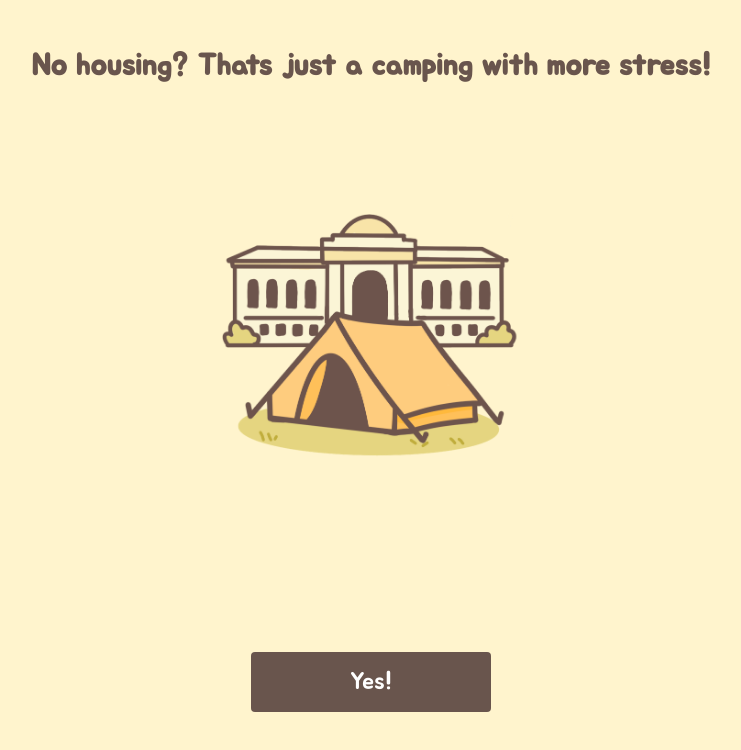
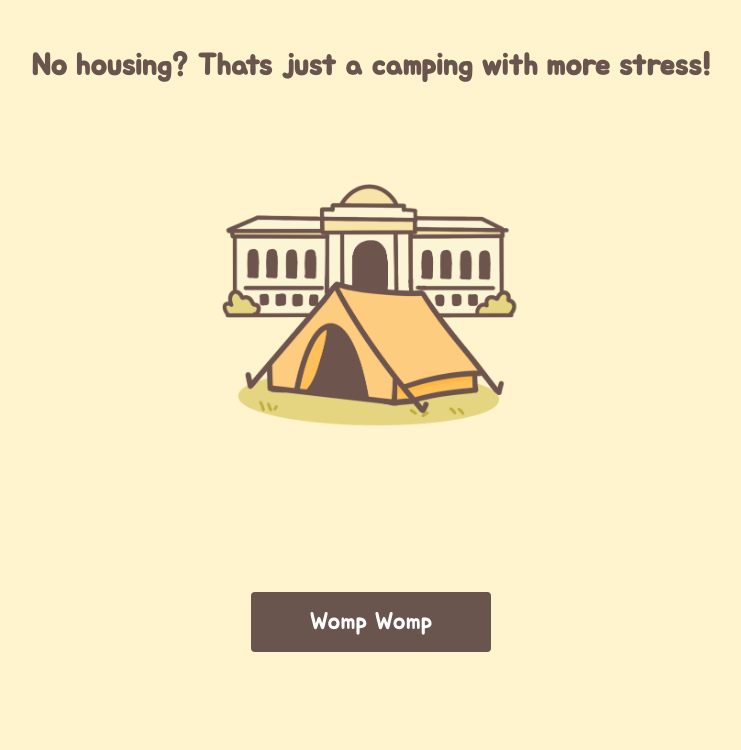
Before and after one commit to 0Tristan0/CorvoCribs, a Next.js app in the folder corvo-cribs/: page /onboarding_2 in a window 1280 px wide. Shown: the top 750 px of the page, without its empty margins (269-1010 px from the left). Built offline with nearby package versions, Linux system fonts and the light colour scheme.

Commit message:
fix button

```diff
--- a/corvo-cribs/app/onboarding_2/page.js
+++ b/corvo-cribs/app/onboarding_2/page.js
@@ -11,10 +11,10 @@ export default function Onboarding_1() {
         <div className="pb-20 flex items-center justify-center">
           <img src="/beavers/beaver_mu_tent.png" className=" max-w-[300px] w-[80vw] absolute z-10" alt="Mu and Tent"></img>
         </div>
-        <div className="mb-25">
+        <div className="mb-40">
           <Link href="/onboarding_3">
             <button className="bg-[#69554D] hover:bg-[#29201D] text-white text-2xl  py-2 px-4 rounded w-60 h-15">
-              Yes!
+              Womp Womp
             </button>
           </Link>
         </div>
--- a/corvo-cribs/app/onboarding_3/page.js
+++ b/corvo-cribs/app/onboarding_3/page.js
@@ -12,7 +12,7 @@ export default function Onboarding_3() {
         <div className="pb-20">
           <Link href="/preferences">
             <button className="bg-[#69554D] hover:bg-[#29201D] text-white text-2xl py-2 px-4 rounded w-60 h-15 mb-15">
-              Yes!
+              Lets get started!
             </button>
           </Link>
         </div>
```
